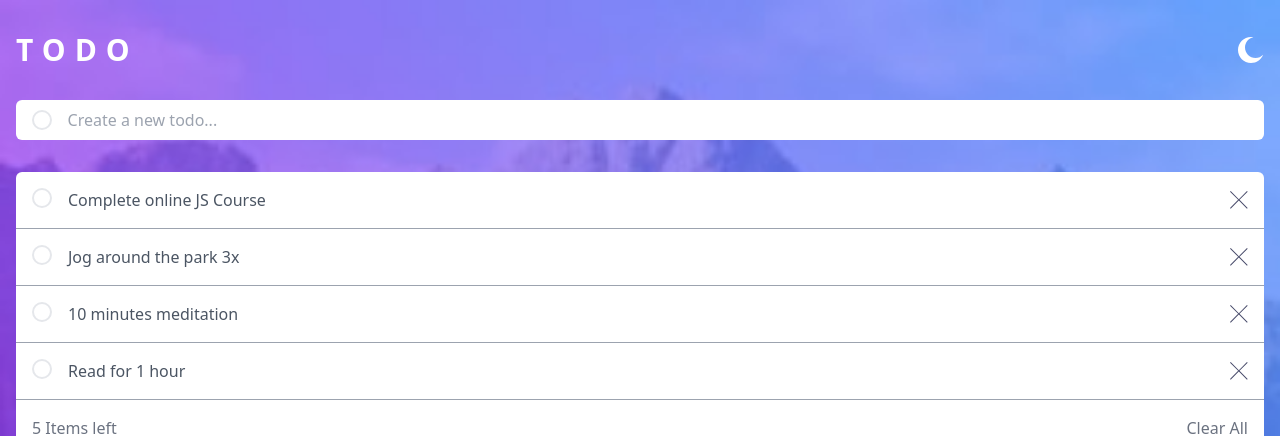
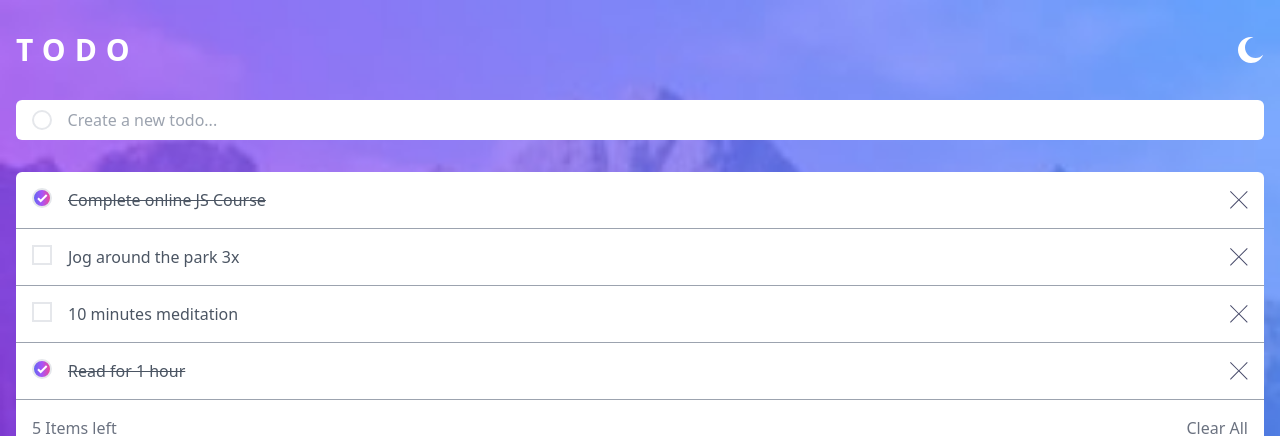
Before and after one commit to Xansiety/react-todo-app-tailwind, a React (Vite) app: page / in a window 1280 px wide. Shown: the top 436 px of the page. Built offline with nearby package versions, Linux system fonts and the light colour scheme.

Commit message:
Actualizar y remover TODO

```diff
--- a/src/App.jsx
+++ b/src/App.jsx
@@ -7,7 +7,7 @@ import TodoFilter from "./components/TodoFilter";
 import TodoList from "./components/TodoList";
 
 const initialStateTodos = [
-    { id: 1, title: "Complete online JS Course", completed: false },
+    { id: 1, title: "Complete online JS Course", completed: true },
     { id: 2, title: "Jog around the park 3x", completed: false },
     { id: 3, title: "10 minutes meditation", completed: false },
     { id: 4, title: "Read for 1 hour", completed: true },
@@ -27,12 +27,24 @@ const App = () => {
         ]);
     };
 
+    const updateTitle = (id) => {
+        setTodos(
+            todos.map((todo) =>
+                todo.id === id ? { ...todo, completed: !todo.completed } : todo
+            )
+        );
+    };
+
+    const removeTodo = (id) => {
+        setTodos(todos.filter((todo) => todo.id !== id));
+    };
+
     return (
         <div className="min-h-screen bg-gray-200 bg-[url('./assets/images/bg-mobile-light.jpg')] bg-contain bg-no-repeat">
             <Header />
             <main className="container mx-auto mt-8 px-4">
                 <TodoCreate createTodo={createTodo} />
-                <TodoList todos={todos} />
+                <TodoList todos={todos} removeTodo={removeTodo} updateTitle={updateTitle} />
                 <TodoComputed />
                 <TodoFilter />
             </main>
--- a/src/components/Header.jsx
+++ b/src/components/Header.jsx
@@ -1,5 +1,5 @@
 import React from "react";
-import MoonIcon from "./icons/MoonIcon";
+import IconMoon from "./icons/IconMoon";
 
 const Header = () => {
     return (
@@ -9,7 +9,7 @@ const Header = () => {
                     Todo
                 </h1>
                 <button>
-                    <MoonIcon color="#fff" />
+                    <IconMoon color="#fff" />
                 </button>
             </div>
         </header>
--- a/src/components/TodoItem.jsx
+++ b/src/components/TodoItem.jsx
@@ -1,13 +1,24 @@
-import React from "react";
-import CrossIcon from "./icons/CrossIcon";
+import IconCheck from "./icons/IconCheck";
+import IconCross from "./icons/IconCross";
 
-const TodoItem = ({ id, title, completed }) => {
+const TodoItem = ({ id, title, completed, removeTodo, updateTitle }) => {
     return (
         <article className="flex gap-4 border-b border-b-gray-400">
-            <button className="inline-block h-5 w-5 flex-none rounded-full border-2"></button>
-            <p className="grow text-gray-600">{title}</p>
-            <button className="flex-none">
-                <CrossIcon />
+            <button
+                onClick={() => updateTitle(id)}
+                className={`h-5 w-5 flex-none border-2 ${
+                    completed
+                        ? "flex items-center  justify-center rounded-full bg-gradient-to-r from-indigo-500 via-purple-500 to-pink-500"
+                        : "inline-block"
+                }`}
+            >
+                {completed && <IconCheck />}
+            </button>
+            <p className={`grow text-gray-600 ${completed && "line-through"}`}>
+                {title}
+            </p>
+            <button className="flex-none" onClick={() => removeTodo(id)}>
+                <IconCross />
             </button>
         </article>
     );
--- a/src/components/TodoList.jsx
+++ b/src/components/TodoList.jsx
@@ -1,10 +1,10 @@
 import TodoItem from "./TodoItem";
 
-const TodoList = ({ todos }) => {
+const TodoList = ({ todos, removeTodo, updateTitle }) => {
     return (
         <div className="mt-8 rounded-t-md bg-white [&>article]:p-4">
             {todos.map((itemTodo) => (
-                <TodoItem key={itemTodo.id} {...itemTodo} />
+                <TodoItem key={itemTodo.id} {...itemTodo} removeTodo={removeTodo} updateTitle={updateTitle} />
             ))}
         </div>
     );
--- /dev/null
+++ b/src/components/icons/IconCheck.jsx
@@ -0,0 +1,17 @@
+const CheckIcon = ({...props}) => {
+    return (
+        <svg
+            {...props}
+            xmlns="http://www.w3.org/2000/svg"
+            width="11"
+            height="9"
+            fill="none"
+            stroke="#FFF"
+            strokeWidth="2"
+        >
+            <path d="M1 4.304L3.696 7l6-6" />
+        </svg>
+    );
+};
+
+export default CheckIcon;
--- a/src/components/icons/MoonIcon.jsx
+++ b/src/components/icons/IconMoon.jsx
@@ -1,4 +1,3 @@
-import React from "react";
 
 const MoonIcon = ({ color = "#fff", ...resto }) => {
     // Se puede recibir un color por props, si no se recibe, se usa el color por defecto
```
Also changed, not shown: src/components/icons/IconCross.jsx (renamed from src/components/icons/CrossIcon.jsx).
